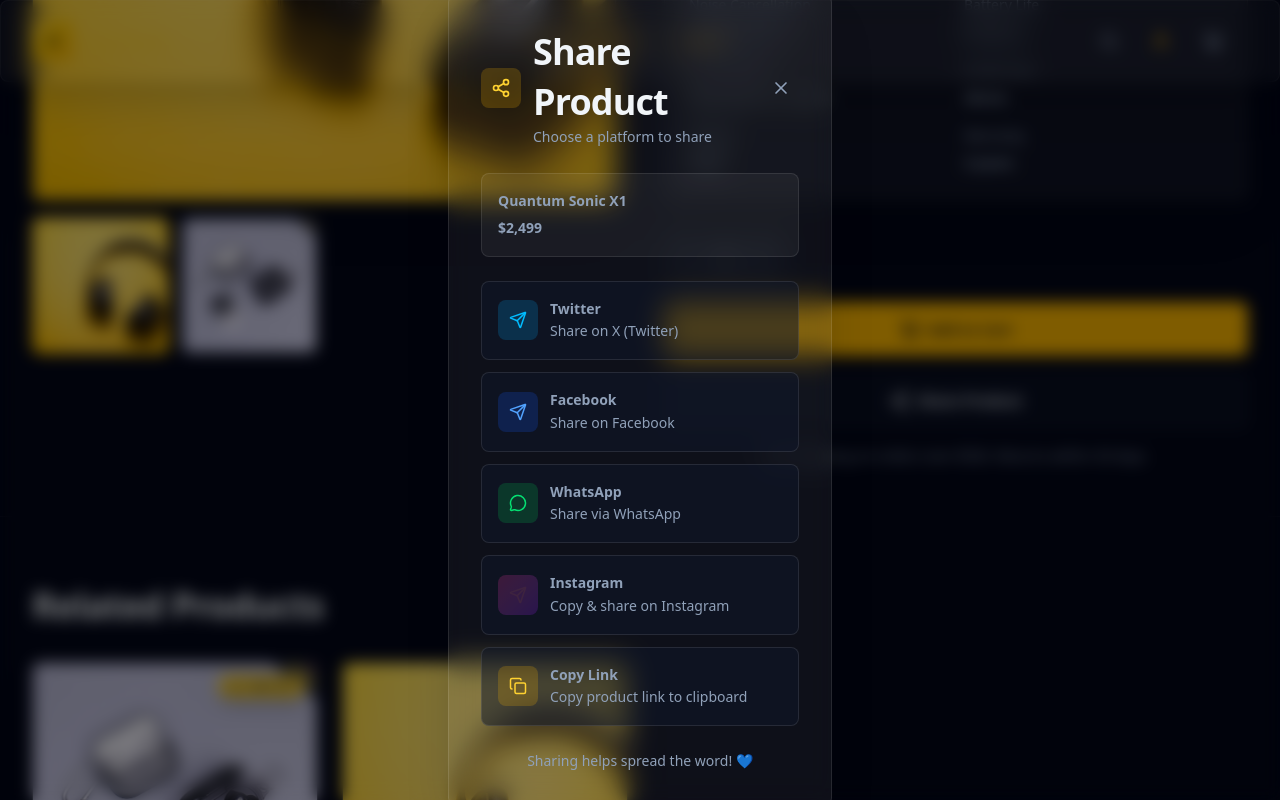
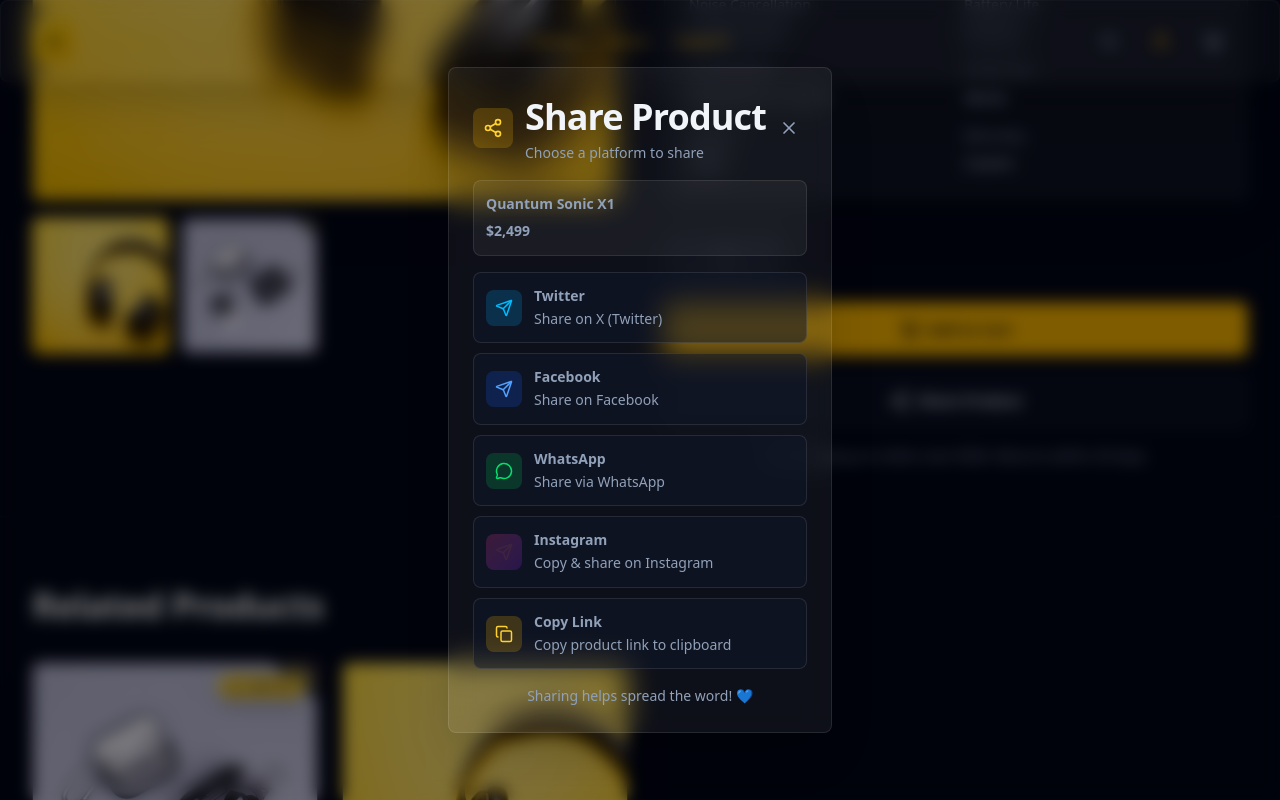
Before and after one commit to Kojo-Gyamfi/LunaTech, a Next.js app: page /products/1 in a window 1280 px wide. Both pictures are taken after a click on the button "Share Product". Shown: the part 567-1367 px from the top of the page. Built offline with nearby package versions, Linux system fonts and the light colour scheme.

Commit message:
footer bugs fix

```diff
--- a/package.json
+++ b/package.json
@@ -6,6 +6,8 @@
     "dev": "next dev -H 0.0.0.0",
     "build": "next build",
     "start": "next start",
+    "preview": "next start -H 0.0.0.0",
+    "tunnel": "npm run build && npm run preview",
     "lint": "eslint"
   },
   "dependencies": {
--- a/src/components/footer/Footer.tsx
+++ b/src/components/footer/Footer.tsx
@@ -27,6 +27,32 @@
   { label: "Checkout", href: "/checkout" },
 ];
 
+const getSavedSubscribers = () => {
+  try {
+    const savedSubscribers = window.localStorage.getItem(
+      "lunatech-subscribers",
+    );
+    return savedSubscribers ? (JSON.parse(savedSubscribers) as string[]) : [];
+  } catch {
+    return [];
+  }
+};
+
+const saveSubscriber = (email: string) => {
+  try {
+    const subscribers = getSavedSubscribers();
+
+    if (!subscribers.includes(email)) {
+      window.localStorage.setItem(
+        "lunatech-subscribers",
+        JSON.stringify([...subscribers, email]),
+      );
+    }
+  } catch {
+    // Keep the subscription interaction working if iOS blocks storage.
+  }
+};
+
 export default function Footer() {
   const [email, setEmail] = useState("");
 
@@ -39,16 +65,7 @@
       return;
     }
 
-    const subscribers = JSON.parse(
-      window.localStorage.getItem("lunatech-subscribers") ?? "[]",
-    ) as string[];
-
-    if (!subscribers.includes(trimmedEmail.toLowerCase())) {
-      window.localStorage.setItem(
-        "lunatech-subscribers",
-        JSON.stringify([...subscribers, trimmedEmail.toLowerCase()]),
-      );
-    }
+    saveSubscriber(trimmedEmail.toLowerCase());
 
     toast.success("You are subscribed to LunaTech updates.");
     setEmail("");
--- a/src/components/share/ShareModal.tsx
+++ b/src/components/share/ShareModal.tsx
@@ -51,16 +51,16 @@
 
       {/* Modal */}
       <div
-        className="fixed inset-0 z-50 flex items-center justify-center px-4"
+        className="fixed inset-0 z-50 flex items-start justify-center overflow-y-auto px-4 py-6 sm:items-center sm:py-8"
         onClick={onClose}
         role="presentation"
       >
         <div
-          className="glass w-full max-w-sm rounded-2xl shadow-2xl border border-white/10 p-8 animate-in fade-in zoom-in duration-200"
+          className="glass my-auto w-full max-w-sm rounded-2xl border border-white/10 p-5 shadow-2xl animate-in fade-in zoom-in duration-200 sm:max-h-[calc(100dvh-4rem)] sm:overflow-y-auto sm:p-6"
           onClick={(e) => e.stopPropagation()}
         >
           {/* Header */}
-          <div className="flex items-center justify-between mb-6">
+          <div className="mb-4 flex items-center justify-between">
             <div className="flex items-center space-x-3">
               <div className="bg-amber-400/20 rounded-lg p-2.5">
                 <Share2 size={20} className="text-amber-300" />
@@ -83,7 +83,7 @@
           </div>
 
           {/* Product Preview */}
-          <div className="mb-6 p-4 rounded-lg bg-white/5 border border-white/10">
+          <div className="mb-4 rounded-lg border border-white/10 bg-white/5 p-3">
             <p className="text-sm font-semibold text-slate-200 line-clamp-2 mb-1">
               {product.name}
             </p>
@@ -93,14 +93,14 @@
           </div>
 
           {/* Share Buttons */}
-          <div className="space-y-3">
+          <div className="space-y-2.5">
             {/* Twitter */}
             <button
               onClick={() => handleShare("twitter")}
               disabled={isSharing}
-              className="w-full flex items-center space-x-3 p-4 rounded-lg bg-slate-900/50 border border-white/10 hover:border-sky-500/50 hover:bg-sky-500/10 transition-all duration-200 disabled:opacity-50 disabled:cursor-not-allowed group pointer-events-auto"
+              className="w-full flex items-center space-x-3 rounded-lg border border-white/10 bg-slate-900/50 p-3 transition-all duration-200 hover:border-sky-500/50 hover:bg-sky-500/10 disabled:cursor-not-allowed disabled:opacity-50 group pointer-events-auto"
             >
-              <div className="flex-shrink-0 w-10 h-10 bg-sky-500/20 rounded-lg flex items-center justify-center group-hover:bg-sky-500/30">
+              <div className="flex h-9 w-9 flex-shrink-0 items-center justify-center rounded-lg bg-sky-500/20 group-hover:bg-sky-500/30">
                 <Send size={18} className="text-sky-400" />
               </div>
               <div className="text-left">
@@ -113,9 +113,9 @@
             <button
               onClick={() => handleShare("facebook")}
               disabled={isSharing}
-              className="w-full flex items-center space-x-3 p-4 rounded-lg bg-slate-900/50 border border-white/10 hover:border-blue-600/50 hover:bg-blue-600/10 transition-all duration-200 disabled:opacity-50 disabled:cursor-not-allowed group pointer-events-auto"
+              className="w-full flex items-center space-x-3 rounded-lg border border-white/10 bg-slate-900/50 p-3 transition-all duration-200 hover:border-blue-600/50 hover:bg-blue-600/10 disabled:cursor-not-allowed disabled:opacity-50 group pointer-events-auto"
             >
-              <div className="flex-shrink-0 w-10 h-10 bg-blue-600/20 rounded-lg flex items-center justify-center group-hover:bg-blue-600/30">
+              <div className="flex h-9 w-9 flex-shrink-0 items-center justify-center rounded-lg bg-blue-600/20 group-hover:bg-blue-600/30">
                 <Send size={18} className="text-blue-400" />
               </div>
               <div className="text-left">
@@ -128,9 +128,9 @@
             <button
               onClick={() => handleShare("whatsapp")}
               disabled={isSharing}
-              className="w-full flex items-center space-x-3 p-4 rounded-lg bg-slate-900/50 border border-white/10 hover:border-green-500/50 hover:bg-green-500/10 transition-all duration-200 disabled:opacity-50 disabled:cursor-not-allowed group pointer-events-auto"
+              className="w-full flex items-center space-x-3 rounded-lg border border-white/10 bg-slate-900/50 p-3 transition-all duration-200 hover:border-green-500/50 hover:bg-green-500/10 disabled:cursor-not-allowed disabled:opacity-50 group pointer-events-auto"
             >
-              <div className="flex-shrink-0 w-10 h-10 bg-green-500/20 rounded-lg flex items-center justify-center group-hover:bg-green-500/30">
+              <div className="flex h-9 w-9 flex-shrink-0 items-center justify-center rounded-lg bg-green-500/20 group-hover:bg-green-500/30">
                 <MessageCircle size={18} className="text-green-400" />
               </div>
               <div className="text-left">
@@ -143,9 +143,9 @@
             <button
               onClick={() => handleShare("instagram")}
               disabled={isSharing}
-              className="w-full flex items-center space-x-3 p-4 rounded-lg bg-slate-900/50 border border-white/10 hover:border-pink-500/50 hover:bg-pink-500/10 transition-all duration-200 disabled:opacity-50 disabled:cursor-not-allowed group"
+              className="w-full flex items-center space-x-3 rounded-lg border border-white/10 bg-slate-900/50 p-3 transition-all duration-200 hover:border-pink-500/50 hover:bg-pink-500/10 disabled:cursor-not-allowed disabled:opacity-50 group"
             >
-              <div className="flex-shrink-0 w-10 h-10 bg-gradient-to-br from-pink-500 to-purple-600 opacity-20 group-hover:opacity-30 rounded-lg flex items-center justify-center transition-opacity">
+              <div className="flex h-9 w-9 flex-shrink-0 items-center justify-center rounded-lg bg-gradient-to-br from-pink-500 to-purple-600 opacity-20 transition-opacity group-hover:opacity-30">
                 <Send size={18} className="text-pink-400" />
               </div>
               <div className="text-left">
@@ -162,9 +162,9 @@
             <button
               onClick={handleCopyLink}
               disabled={isSharing}
-              className="w-full flex items-center space-x-3 p-4 rounded-lg bg-slate-900/50 border border-white/10 hover:border-amber-400/50 hover:bg-amber-400/10 transition-all duration-200 disabled:opacity-50 disabled:cursor-not-allowed group"
+              className="w-full flex items-center space-x-3 rounded-lg border border-white/10 bg-slate-900/50 p-3 transition-all duration-200 hover:border-amber-400/50 hover:bg-amber-400/10 disabled:cursor-not-allowed disabled:opacity-50 group"
             >
-              <div className="flex-shrink-0 w-10 h-10 bg-amber-400/20 rounded-lg flex items-center justify-center group-hover:bg-amber-400/30">
+              <div className="flex h-9 w-9 flex-shrink-0 items-center justify-center rounded-lg bg-amber-400/20 group-hover:bg-amber-400/30">
                 <Copy size={18} className="text-amber-300" />
               </div>
               <div className="text-left">
@@ -179,7 +179,7 @@
           </div>
 
           {/* Footer */}
-          <p className="text-xs text-slate-500 text-center mt-6">
+          <p className="mt-4 text-center text-xs text-slate-500">
             Sharing helps spread the word! 💙
           </p>
         </div>
```
